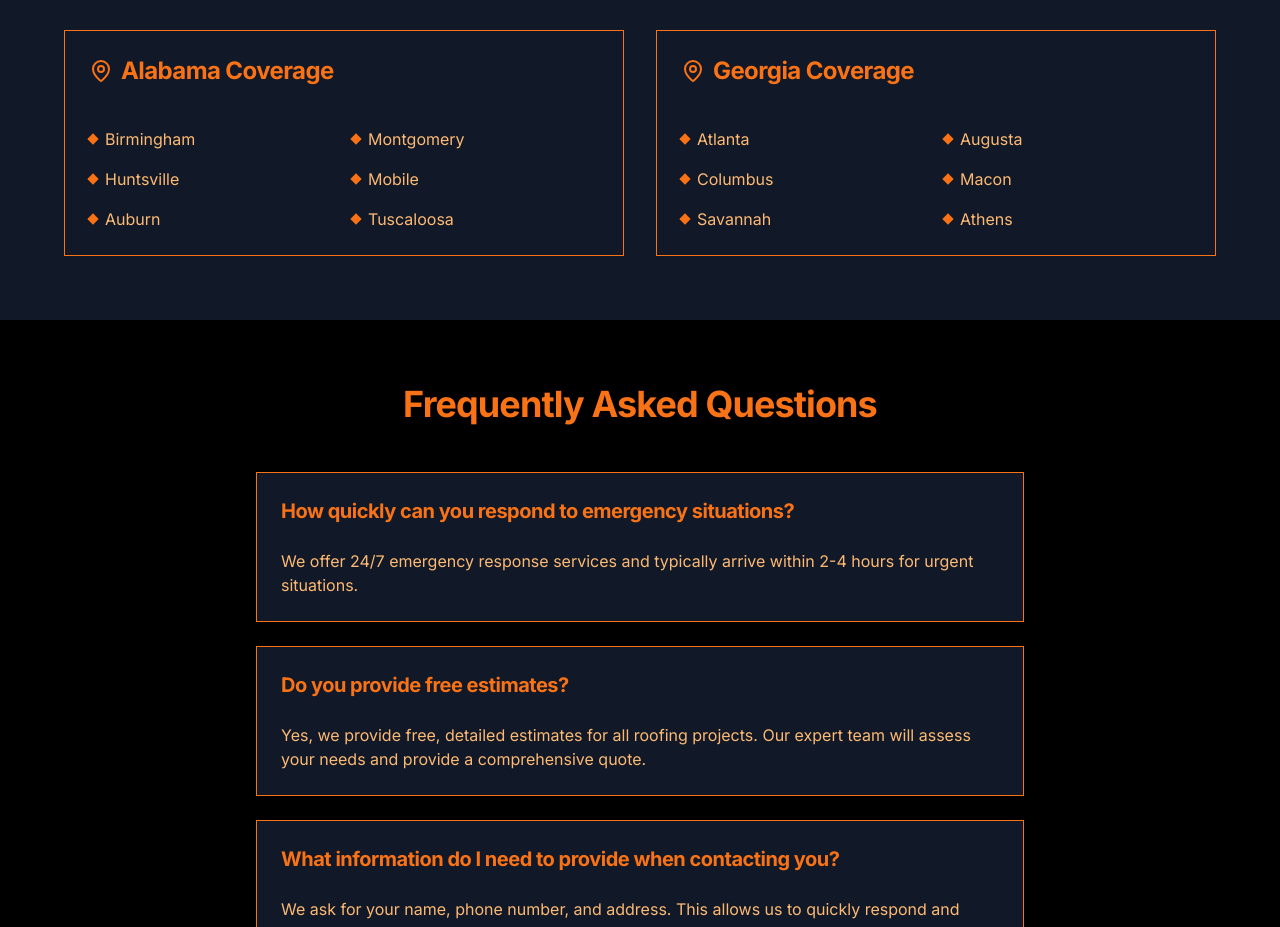
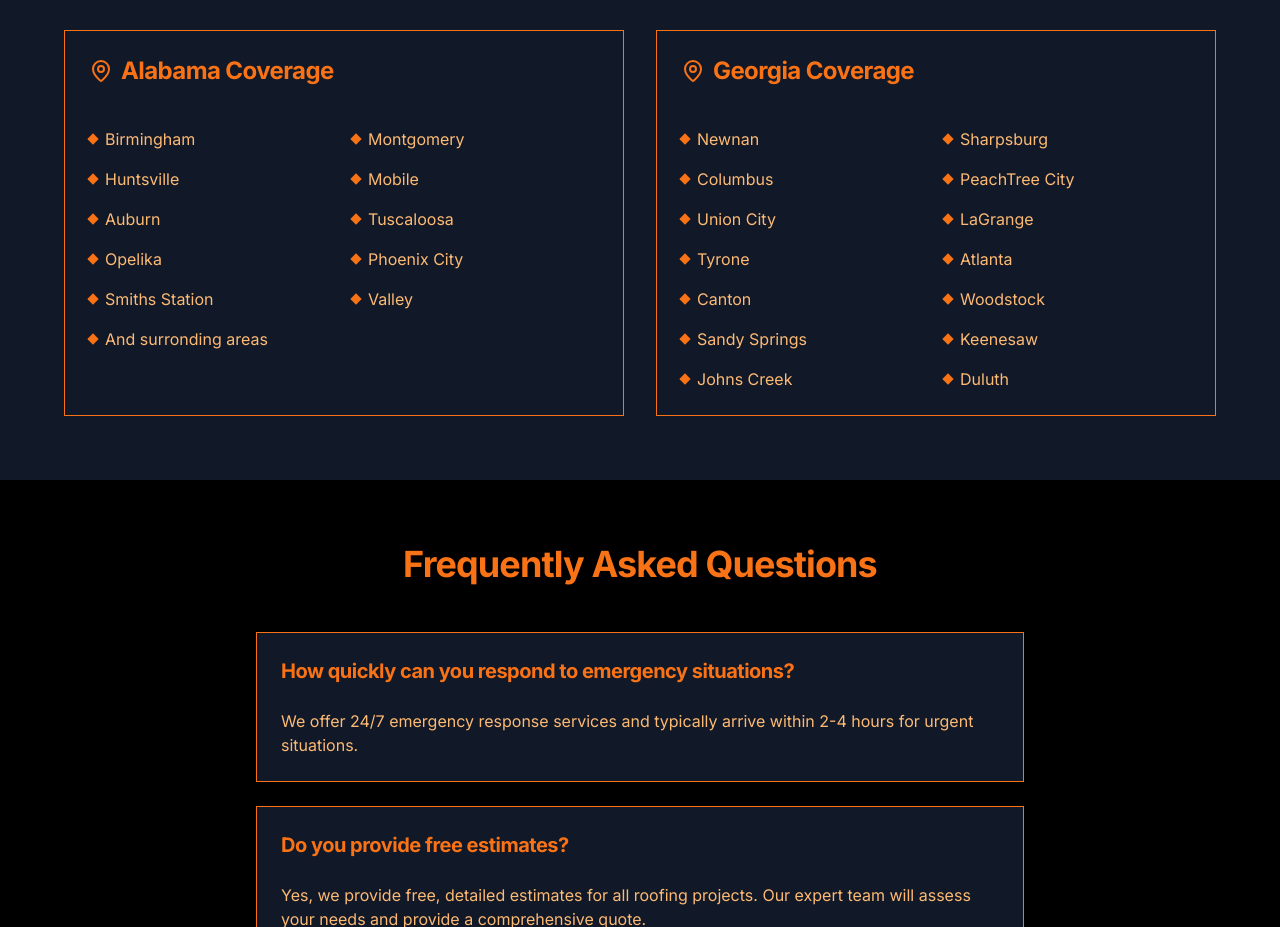
Before and after one commit to Hash0utlaw/sr, a Next.js app: page /contact in a window 1280 px wide. Shown: the part 1320-2247 px from the top of the page. Built offline with nearby package versions, Linux system fonts and the light colour scheme.

Commit message:
added service areas

```diff
--- a/app/about/page.tsx
+++ b/app/about/page.tsx
@@ -83,6 +83,8 @@ export default function AboutPage() {
                 <li>Opelika</li>
                 <li>Valley</li>
                 <li>Smith Station</li>
+                <li>Lannet</li>
+                <li>And surrounding areas</li>
               </ul>
             </div>
             <div>
@@ -95,6 +97,13 @@ export default function AboutPage() {
                 <li>Union City</li>
                 <li>LaGrange</li>
                 <li>Tyrone</li>
+                <li>Atlanta</li>
+                <li>Canton</li>
+                <li>WoodStock</li>
+                <li>Sandy Springs</li>
+                <li>Kennesaw</li>
+                <li>Johns Creek</li>
+                <li>Duluth</li>
               </ul>
             </div>
           </div>
--- a/app/contact/page.tsx
+++ b/app/contact/page.tsx
@@ -88,7 +88,7 @@ export default function ContactPage() {
                 </CardHeader>
                 <CardContent>
                   <ul className="grid grid-cols-2 gap-4">
-                    {["Birmingham", "Montgomery", "Huntsville", "Mobile", "Auburn", "Tuscaloosa"].map((city) => (
+                    {["Birmingham", "Montgomery", "Huntsville", "Mobile", "Auburn", "Tuscaloosa", "Opelika", "Phoenix City", "Smiths Station","Valley","And surronding areas"].map((city) => (
                       <li key={city} className="flex items-center text-orange-300">
                         <div className="w-2 h-2 bg-orange-500 transform rotate-45 mr-2" />
                         {city}
@@ -108,7 +108,7 @@ export default function ContactPage() {
                 </CardHeader>
                 <CardContent>
                   <ul className="grid grid-cols-2 gap-4">
-                    {["Atlanta", "Augusta", "Columbus", "Macon", "Savannah", "Athens"].map((city) => (
+                    {["Newnan", "Sharpsburg", "Columbus", "PeachTree City", "Union City", "LaGrange", "Tyrone", "Atlanta", "Canton", "Woodstock","Sandy Springs", "Keenesaw", "Johns Creek", "Duluth"].map((city) => (
                       <li key={city} className="flex items-center text-orange-300">
                         <div className="w-2 h-2 bg-orange-500 transform rotate-45 mr-2" />
                         {city}
```
